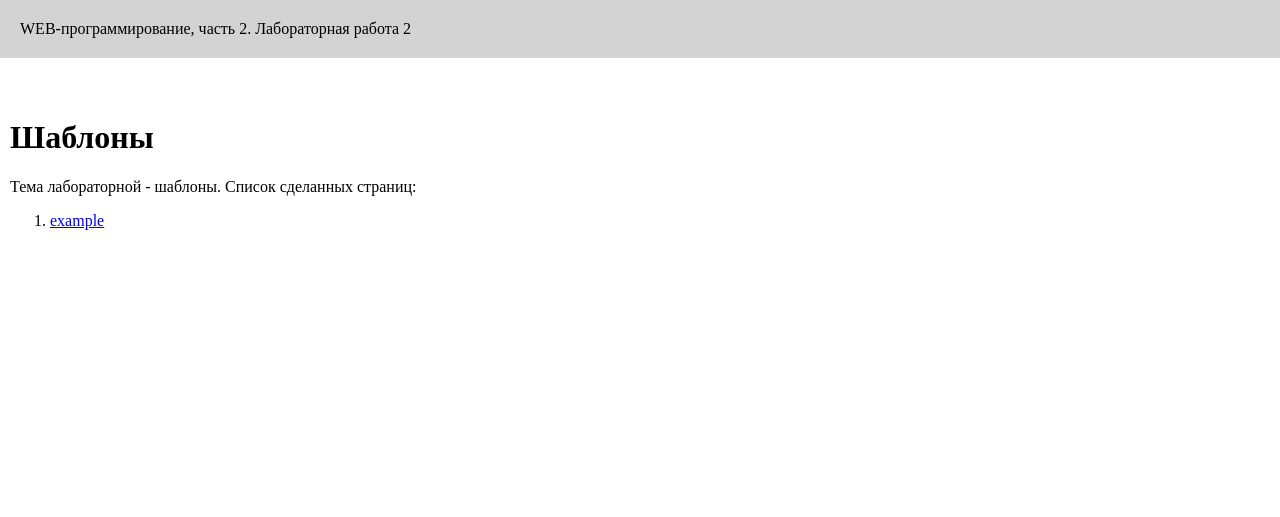
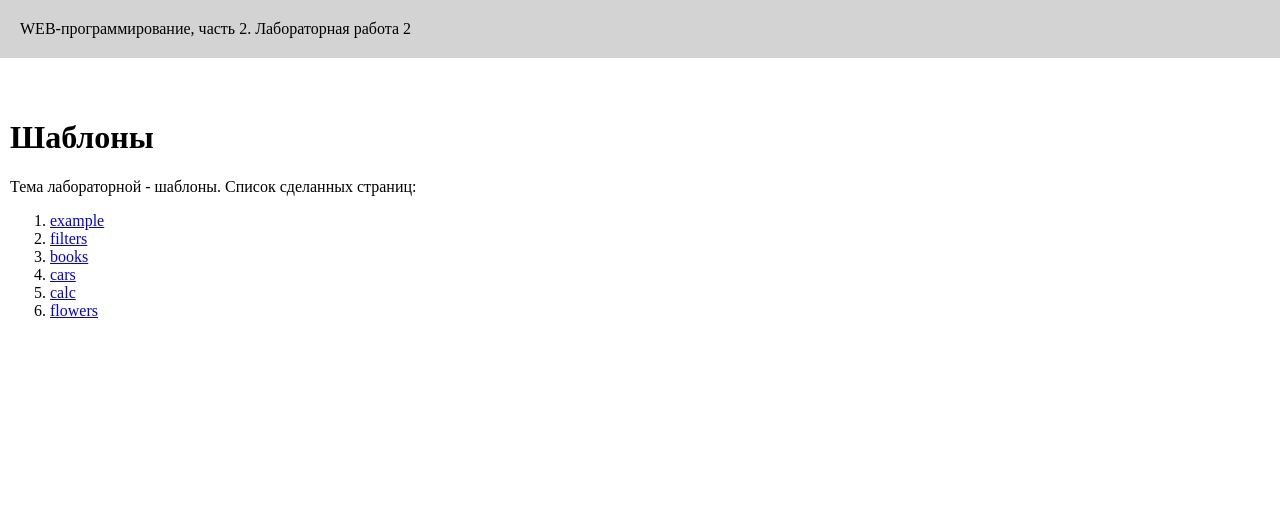
Before and after one commit to MarcusRonnast/second_work, a Flask app: page /lab2/ in a window 1280 px wide. Shown: the top 517 px of the page. Run offline with Flask 3, Linux system fonts and the light colour scheme.

Commit message:
Добавление ссылок

```diff
--- a/app.py
+++ b/app.py
@@ -14,7 +14,14 @@ def main_page():
                 <body>
                     <header>НГТУ, ФБ, WEB-программирование, часть 2. Список лабораторных</header>
                     <main>
-                        <a href="/lab1">Первая лабораторная</a>
+                        <ul>
+                            <li>
+                                <a href="/lab1">Первая лабораторная</a>
+                            </li>
+                            <li>
+                                <a href="/lab2">Вторая лабораторная</a>
+                            </li>
+                        </ul>
                     </main>
                     <footer>Чернышов Марк Сергеевич, ФБИ-22, 3 курс, 2024</footer>
                 </body>
--- a/templates/lab2.html
+++ b/templates/lab2.html
@@ -9,5 +9,10 @@
     <div>Тема лабораторной - шаблоны. Список сделанных страниц:</div>
     <ol>
         <li><a href="/lab2/example">example</a></li>
+        <li><a href="/lab2/filters">filters</a></li>
+        <li><a href="/lab2/books">books</a></li>
+        <li><a href="/lab2/cars">cars</a></li>
+        <li><a href="/lab2/calc/150/150">calc</a></li>
+        <li><a href="/lab2/flowers">flowers</a></li>
     </ol>
 {% endblock %}
```
